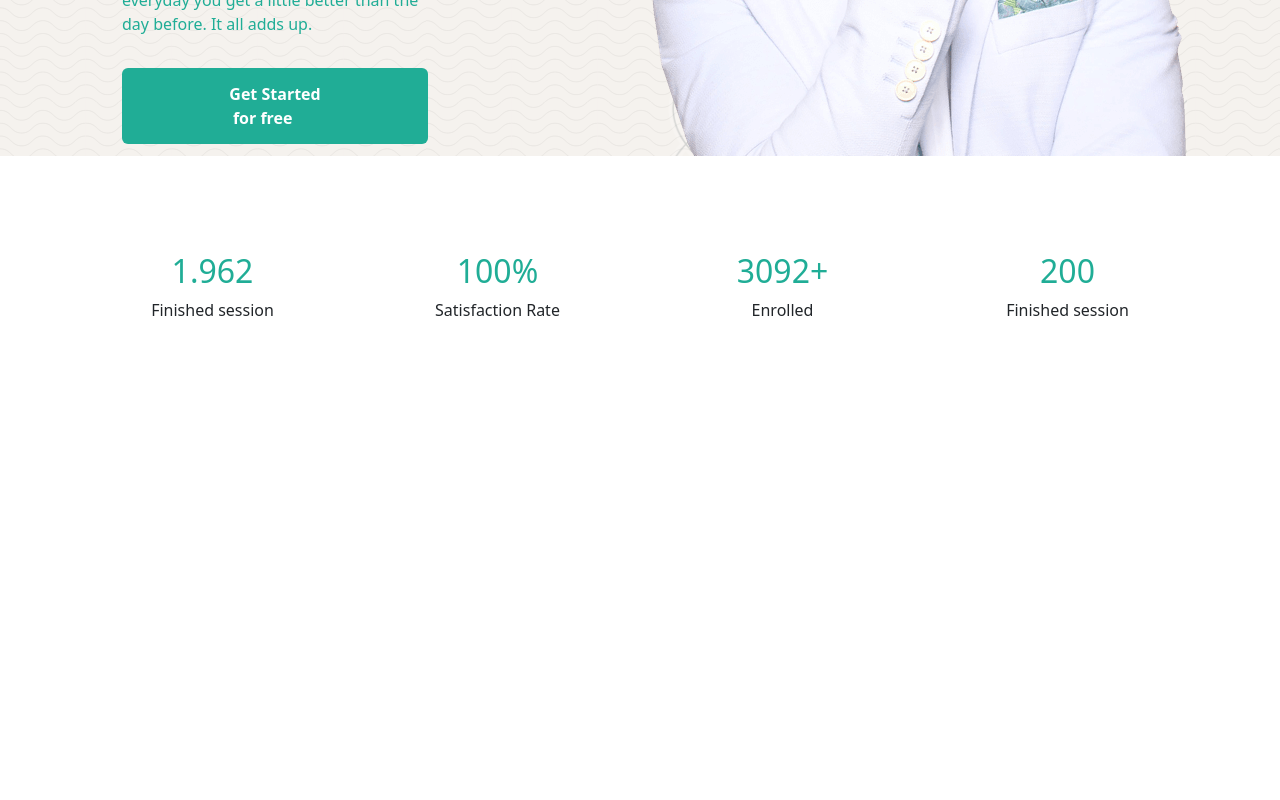
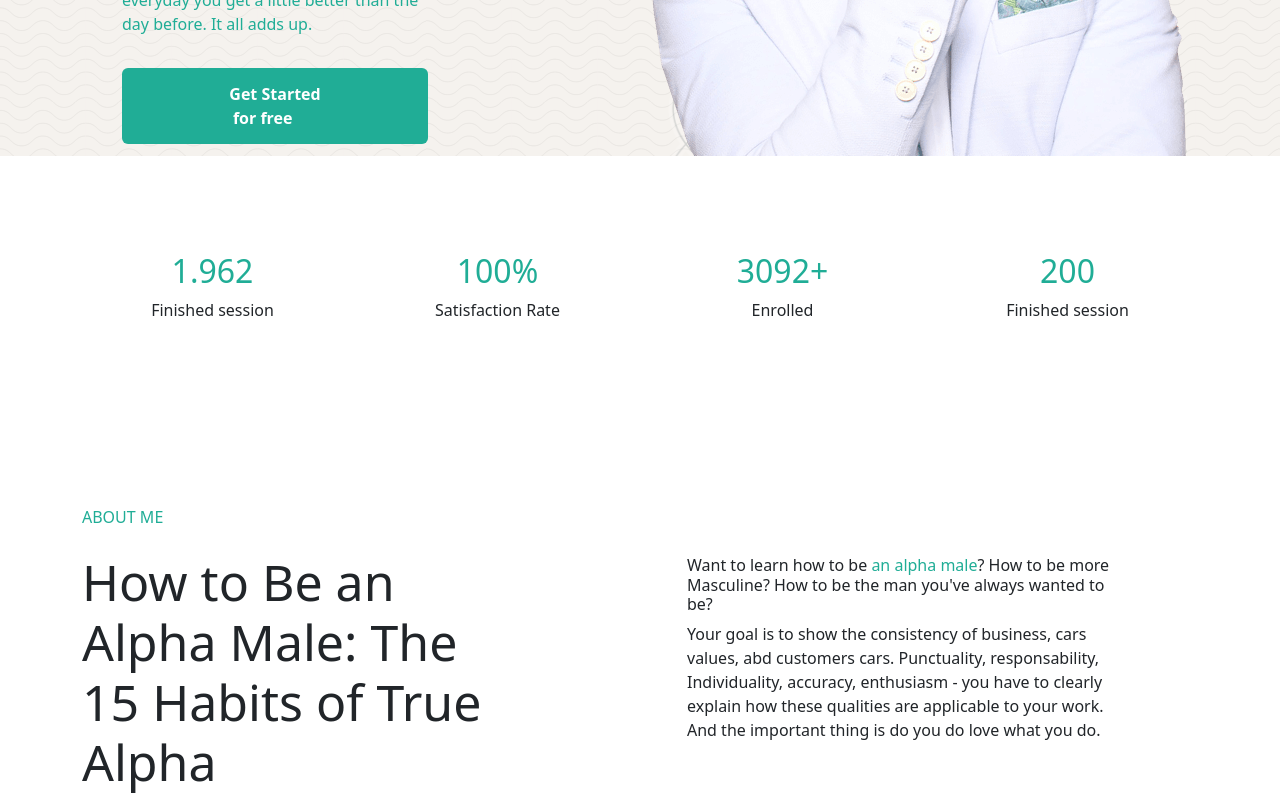
Before and after one commit to Gaetano26/proj-html-vuejs, a Vue app: page / in a window 1280 px wide. Shown: the part 607-1407 px from the top of the page. Before the commit the page ends 945 px from the top, so only its background shows below. Built offline with nearby package versions, Linux system fonts and the light colour scheme; a web font is replaced by a local one.

Commit message:
AboutMeComponent complete

```diff
--- /dev/null
+++ b/src/components/AboutMeComponents.vue
@@ -0,0 +1,44 @@
+<template>
+    <div class="col pad">
+        <h6>About me</h6>
+        <h3 class="mt-4">How to Be an Alpha Male: The 15 Habits of True Alpha </h3>
+    </div>
+    <div class="col pt-5 pad2">
+        <h6>Want to learn how to be <span>an alpha male</span>? How to be more Masculine?
+        How to be the man you've always wanted to be?</h6>
+        <p>Your goal is to show the consistency of business, cars values, abd customers cars.
+          Punctuality, responsability, Individuality, accuracy, enthusiasm - you have to clearly explain how these qualities
+          are applicable to your work. And the important thing is do you do love what you do.
+        </p>
+    </div>
+</template>
+
+<script>
+export default {
+    setup () {
+
+
+        return {}
+    }
+}
+</script>
+
+<style lang="scss" scoped>
+
+  h3 {
+    font-size: 50px;
+  }
+  .pad {
+    padding-right: 150px;
+    h6 {
+    color: #20ad96;
+    text-transform: uppercase;
+  }
+  }
+.pad2 {
+    padding-right: 80px ;
+}
+span {
+    color: #20ad96;
+}
+</style>
--- a/src/components/MainComponent.vue
+++ b/src/components/MainComponent.vue
@@ -3,17 +3,24 @@
     <div class="row row-cols-md-4 justify-content-center mt-5">
       <InfoComponent v-for="info in infos" :title="info.title"  :number="info.num"/>
     </div>
-
+  </div>
+  <div class="container marg">
+    <div class="row">
+      <AboutMeComponent />
+    </div>
   </div>
 </template>
 
 <script>
 import InfoComponent from '../components/InfoComponent.vue';
+import AboutMeComponent from '../components/AboutMeComponents.vue'
 import { infos } from '../data/store';
 
 export default {
+  name: 'MainComponent',
   components: {
        InfoComponent,
+       AboutMeComponent,
   },
   data () {
 
@@ -26,5 +33,7 @@ export default {
 </script>
 
 <style lang="scss" scoped>
-
+ .marg {
+  margin-top: 170px;
+ }
 </style>
```
